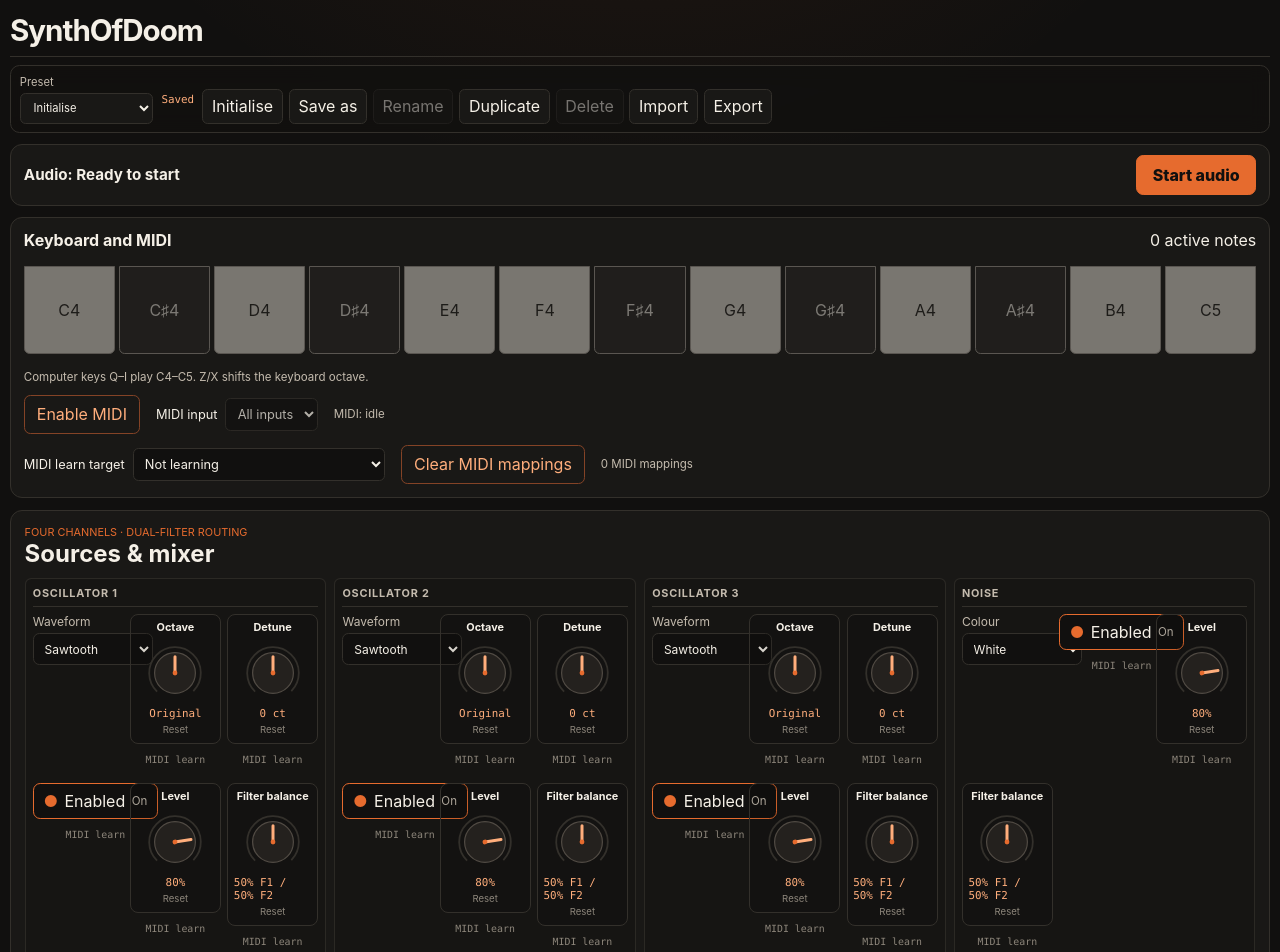
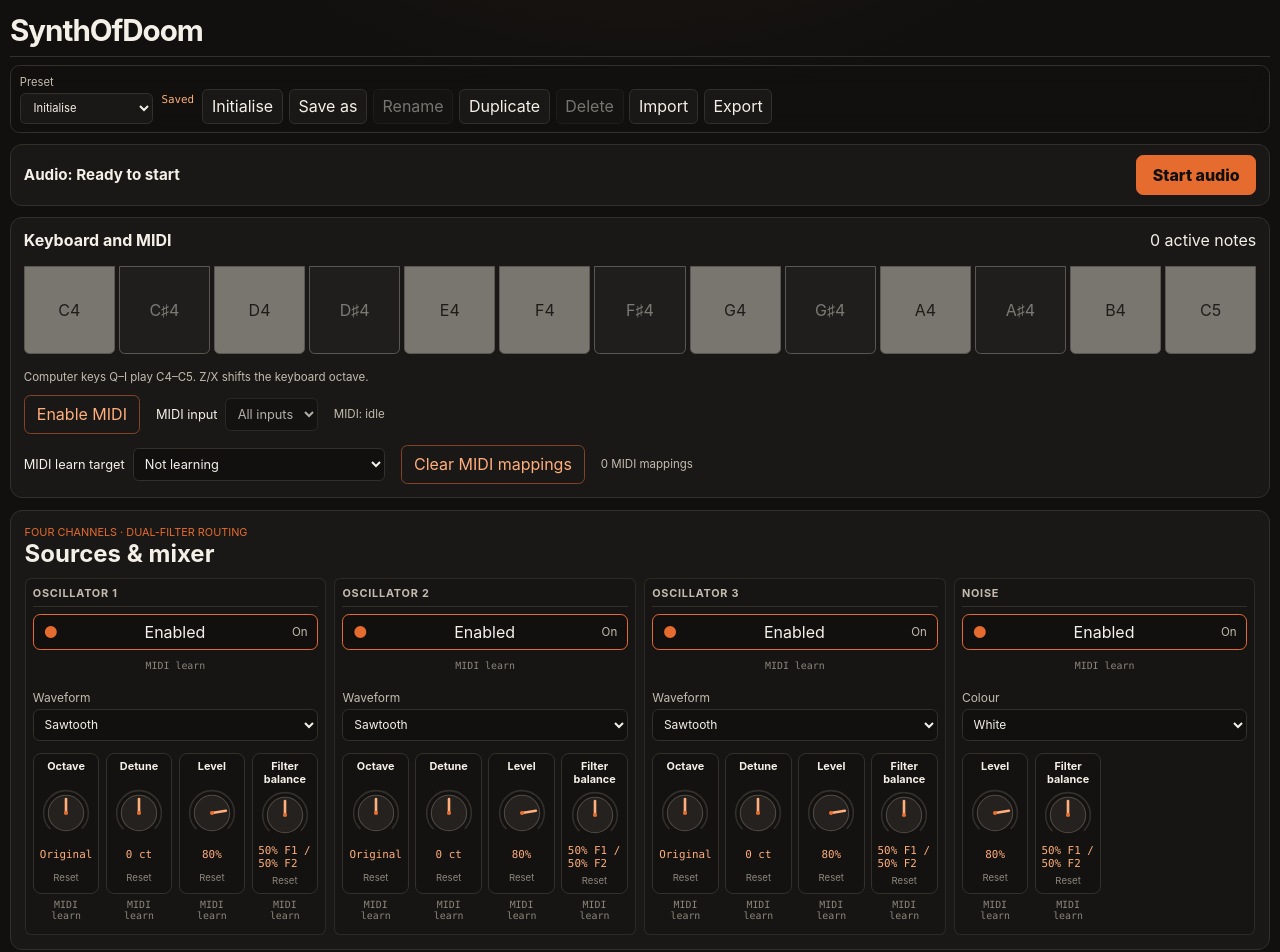
Before and after one commit to camelofcode/SynthOfDoom, a React (Vite) app: page / in a window 1280 px wide. Shown: the top 952 px of the page. Built offline with nearby package versions, Linux system fonts and the light colour scheme.

Commit message:
fix: align mixed synth control rows

```diff
--- a/src/components/controls/Controls.module.scss
+++ b/src/components/controls/Controls.module.scss
@@ -2,7 +2,7 @@
   display: grid;
   justify-items: center;
   gap: 0.22rem;
-  width: min(100%, 5.75rem);
+  width: min(100%, 5.25rem);
   padding: 0.4rem 0.35rem;
   border: 1px solid var(--colour-border);
   border-radius: 0.5rem;
@@ -23,8 +23,8 @@
 
 .knobFace {
   position: relative;
-  width: 3.75rem;
-  height: 3.75rem;
+  width: 3.25rem;
+  height: 3.25rem;
 }
 
 .knobTrack {
@@ -140,6 +140,7 @@
   font-size: 0.75rem;
 
   select {
+    width: 100%;
     min-width: 7.5rem;
     padding: 0.42rem;
     border: 1px solid var(--colour-border);
--- a/src/components/panels/ParameterControl.tsx
+++ b/src/components/panels/ParameterControl.tsx
@@ -48,7 +48,10 @@ export function ParameterControl({
     ) : null;
 
   return (
-    <div className={styles.parameterControl}>
+    <div
+      className={styles.parameterControl}
+      data-control-kind={definition.kind}
+    >
       {control}
       {definition.midiLearnable ? (
         <button
--- a/src/components/panels/SynthInterface.module.scss
+++ b/src/components/panels/SynthInterface.module.scss
@@ -37,9 +37,9 @@
 
 .controlGrid {
   display: grid;
-  grid-template-columns: repeat(auto-fit, minmax(4.75rem, 1fr));
+  grid-template-columns: repeat(auto-fit, minmax(3.9rem, 1fr));
   gap: 0.4rem;
-  align-items: start;
+  align-items: stretch;
 }
 
 .subgroupGrid {
@@ -73,6 +73,25 @@
   gap: 0.2rem;
   min-width: 0;
   padding-bottom: 0.35rem;
+
+  &[data-control-kind='boolean'],
+  &[data-control-kind='enum'] {
+    grid-column: 1 / -1;
+    justify-items: stretch;
+
+    > :first-child {
+      width: 100%;
+    }
+  }
+
+  &[data-control-kind='number'] {
+    grid-template-rows: 1fr auto;
+    height: 100%;
+
+    > :first-child {
+      height: 100%;
+    }
+  }
 }
 
 .learnButton {
--- a/src/components/panels/SynthInterface.tsx
+++ b/src/components/panels/SynthInterface.tsx
@@ -28,10 +28,10 @@ const groups: readonly {
       {
         title: 'Oscillator 1',
         ids: [
+          'mixer.oscillator.1.enabled',
           'oscillator.1.waveform',
           'oscillator.1.octave',
           'oscillator.1.detune',
-          'mixer.oscillator.1.enabled',
           'mixer.oscillator.1.level',
           'mixer.oscillator.1.filterBalance',
         ],
@@ -39,10 +39,10 @@ const groups: readonly {
       {
         title: 'Oscillator 2',
         ids: [
+          'mixer.oscillator.2.enabled',
           'oscillator.2.waveform',
           'oscillator.2.octave',
           'oscillator.2.detune',
-          'mixer.oscillator.2.enabled',
           'mixer.oscillator.2.level',
           'mixer.oscillator.2.filterBalance',
         ],
@@ -50,10 +50,10 @@ const groups: readonly {
       {
         title: 'Oscillator 3',
         ids: [
+          'mixer.oscillator.3.enabled',
           'oscillator.3.waveform',
           'oscillator.3.octave',
           'oscillator.3.detune',
-          'mixer.oscillator.3.enabled',
           'mixer.oscillator.3.level',
           'mixer.oscillator.3.filterBalance',
         ],
@@ -61,8 +61,8 @@ const groups: readonly {
       {
         title: 'Noise',
         ids: [
+          'mixer.noise.enabled',
           'noise.colour',
-          'mixer.noise.enabled',
           'mixer.noise.level',
           'mixer.noise.filterBalance',
         ],
@@ -111,15 +111,15 @@ const groups: readonly {
     subgroups: [
       {
         title: 'LFO 1',
-        ids: ['lfo.1.waveform', 'lfo.1.rate', 'lfo.1.depth', 'lfo.1.target'],
+        ids: ['lfo.1.waveform', 'lfo.1.target', 'lfo.1.rate', 'lfo.1.depth'],
       },
       {
         title: 'LFO 2',
-        ids: ['lfo.2.waveform', 'lfo.2.rate', 'lfo.2.depth', 'lfo.2.target'],
+        ids: ['lfo.2.waveform', 'lfo.2.target', 'lfo.2.rate', 'lfo.2.depth'],
       },
       {
         title: 'LFO 3',
-        ids: ['lfo.3.waveform', 'lfo.3.rate', 'lfo.3.depth', 'lfo.3.target'],
+        ids: ['lfo.3.waveform', 'lfo.3.target', 'lfo.3.rate', 'lfo.3.depth'],
       },
     ],
   },
```
Also changed, not shown: 2 other files (tests, documents, lock files or other folders).
